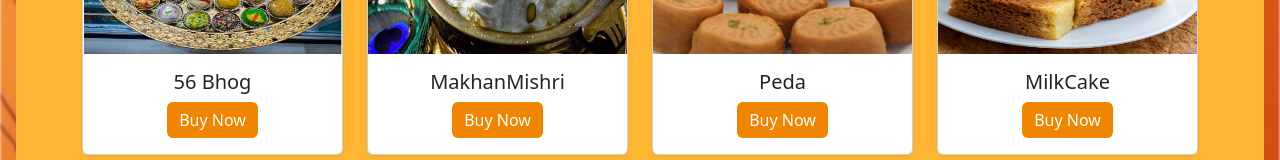
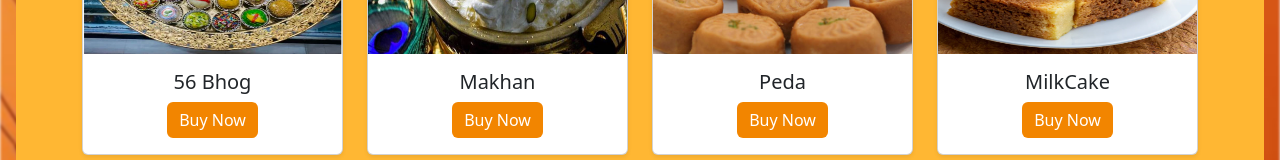
Before and after one commit to AAbhishek1234/Bankebihariwebsite, a React (Create React App) app: page /product/prashad in a window 1280 px wide. Shown: the part 401-561 px from the top of the page. Built offline with nearby package versions, Linux system fonts and the light colour scheme.

Commit message:
all link description update

```diff
--- a/src/pages/Prashad.jsx
+++ b/src/pages/Prashad.jsx
@@ -143,7 +143,7 @@ const PrashadGrid = () => {
       image: "/images/56bhog.webp",
     },
     {
-      title: "MakhanMishri",
+      title: "Makhan",
       description: "A short description of Prashad.",
       image: "/images/makhanmishri.jpg",
     },
```
